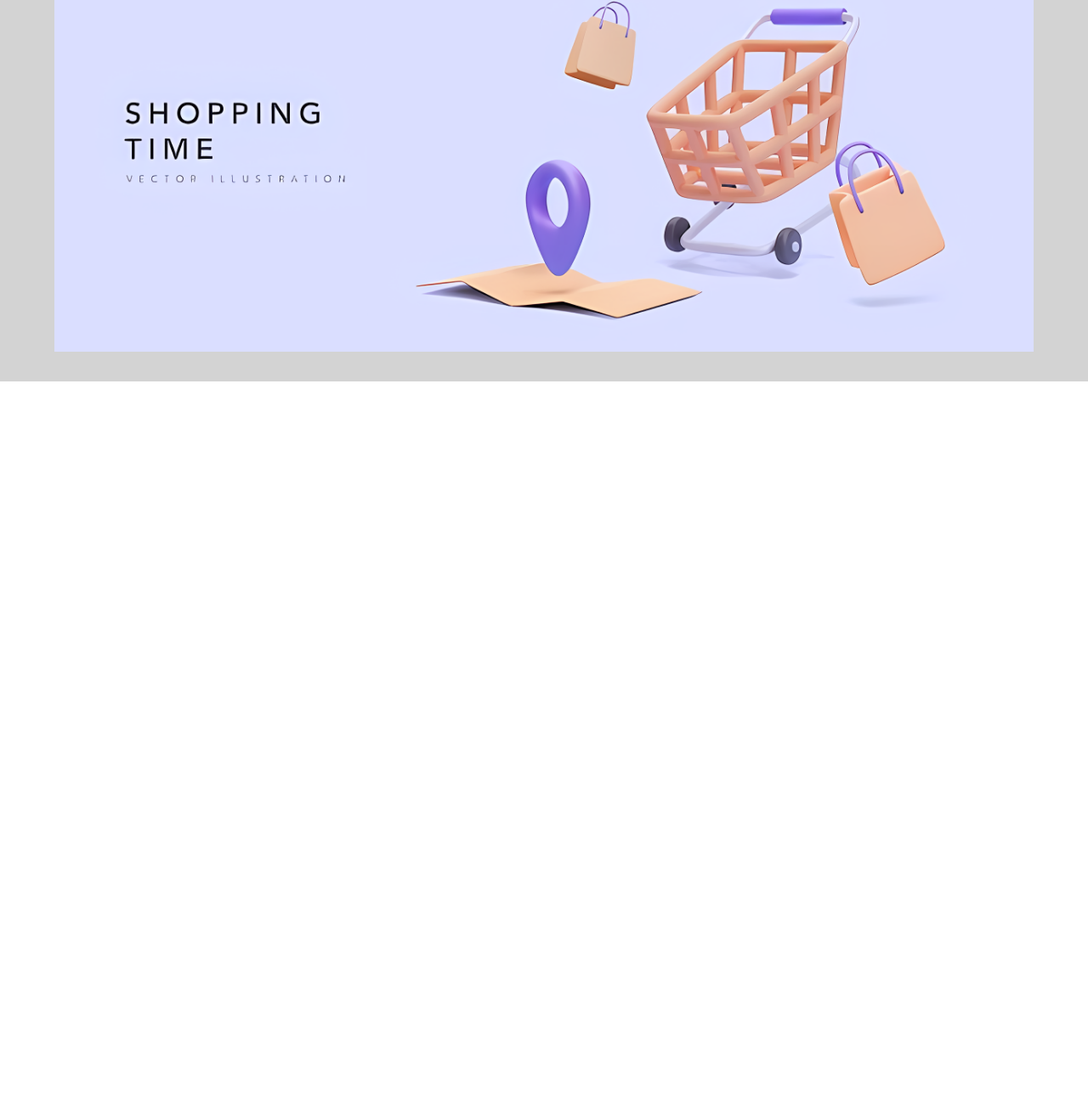
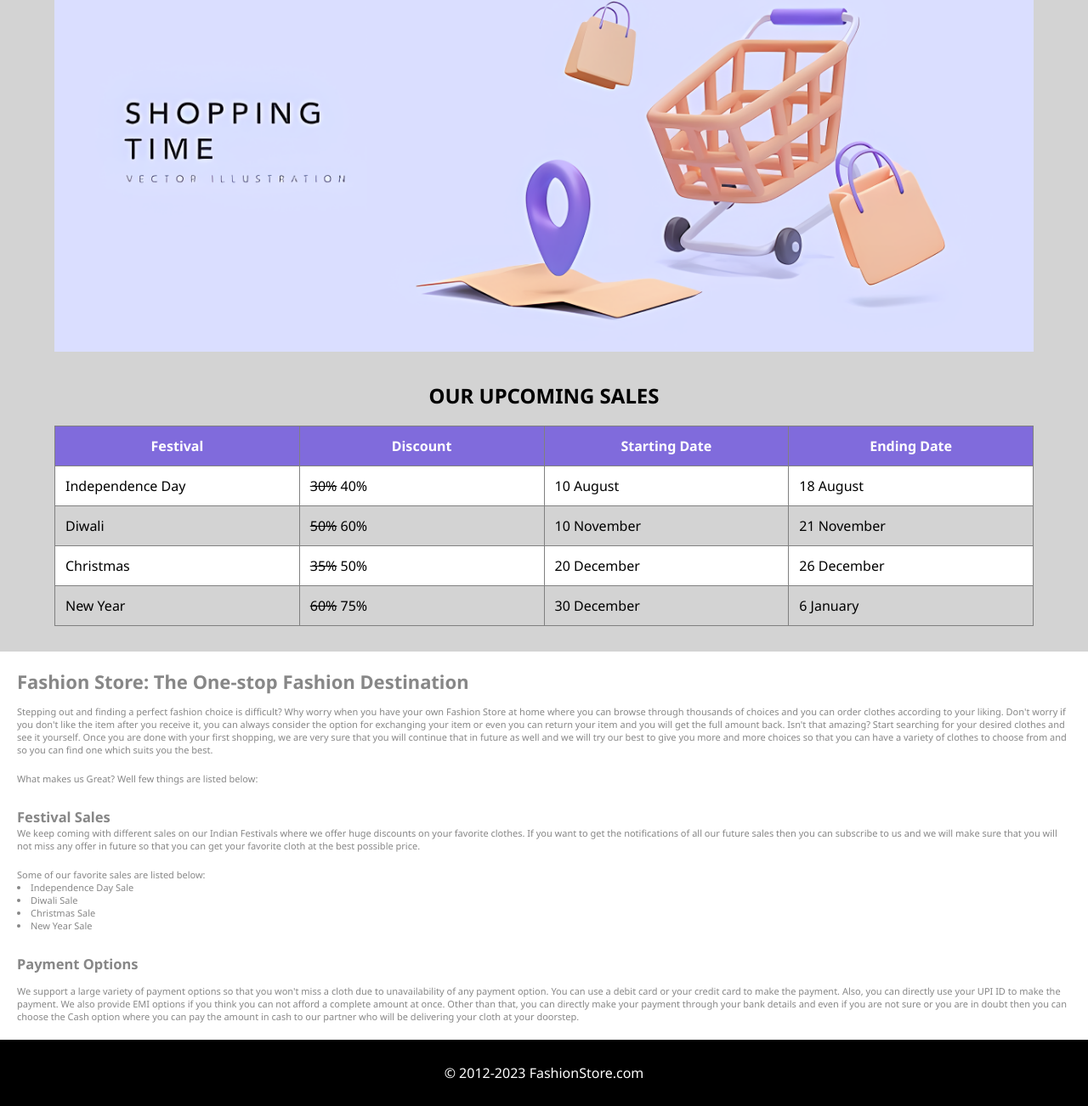
Before and after one commit to EPadronU/epadronu.github.com, a plain HTML site: page portfolio/html-css/codechef/make-your-own-fashion-store/index.html in a window 1280 px wide. Shown: the part 303-1605 px from the top of the page at 85% size. Before the commit the page ends 800 px from the top, so only its background shows below. Drawn offline with Linux system fonts and the light colour scheme.

Commit message:
Finish the make-your-own-fashion-store project

```diff
--- a/portfolio/html-css/codechef/make-your-own-fashion-store/css/style.css
+++ b/portfolio/html-css/codechef/make-your-own-fashion-store/css/style.css
@@ -60,7 +60,7 @@ header nav ul li figure {
 
 header nav ul li figure img {
   display: block;
-  height: 4rem;
+  height: 2rem;
   margin: 0 auto;
 }
 
@@ -76,7 +76,107 @@ header nav ul li figure figcaption {
 
 .shopping-container img {
   height: 100%;
-  width: 100vw;
+  width: 100%;
+}
+
+.sales {
+  background-color: lightgrey;
+  padding-bottom: 1.875rem;
+}
+
+.sales h2 {
+  text-align: center;
+  margin-bottom: 1.1875rem;
+}
+
+.sales table {
+  border-collapse: collapse;
+  margin: auto;
+  table-layout: fixed;
+  width: 100%;
+}
+
+.sales thead {
+  background-color: #806BDC;
+  color: white;
+  visibility: collapse;
+}
+
+.sales tbody tr:nth-child(odd) {
+  background-color: white;
+}
+
+.sales tr {
+  border: 1px solid grey;
+  display: flex;
+  flex-wrap: wrap;
+}
+
+.sales tr+tr {
+  margin-top: 1rem;
+}
+
+.sales :is(th, td) {
+  border: 1px solid grey;
+  padding: 0.75rem;
+}
+
+.sales th {
+  flex: 1 1 25%;
+}
+
+.sales td {
+  flex: 1 1 50%;
+  position: relative;
+  padding-top: 1.4rem;
+}
+
+.sales td::before {
+  background-color: #806BDC;
+  border-bottom-left-radius: 20px;
+  color: white;
+  content: attr(data-column);
+  font-size: 0.8rem;
+  font-weight: bold;
+  opacity: 0.9;
+  padding: 0 0.2rem 0.2rem 0.6rem;
+  position: absolute;
+  right: 0;
+  top: 0;
+}
+
+main {
+  color: #878787;
+  font-size: 0.6875rem;
+  margin: 1.25rem;
+}
+
+main h1 {
+  font-size: 1.375rem;
+  margin: 0.8125rem 0;
+}
+
+main h2 {
+  margin: 1.625rem 0 0 0;
+}
+
+main p+p {
+  margin-top: 1.1875rem;
+}
+
+main ul li {
+  list-style-position: inside;
+}
+
+main .payment-options {
+  margin-bottom: 0.8125rem;
+}
+
+footer {
+  background-color: black;
+  color: white;
+  line-height: 4.875;
+  text-align: center;
 }
 
 @media screen and (min-width: 481px) {
@@ -84,7 +184,32 @@ header nav ul li figure figcaption {
     min-width: revert;
   }
 
+  header nav ul li figure img {
+    height: 4rem;
+  }
+
   .shopping-container img {
-    width: 90vw;
+    width: 90%;
+  }
+
+  .sales table {
+    width: 90%;
+  }
+
+  .sales thead {
+    visibility: visible;
+  }
+
+  .sales tr {
+    display: revert;
+  }
+
+  .sales td {
+    padding-top: 0.75rem;
+  }
+
+  .sales td::before {
+    background-color: revert;
+    content: "";
   }
 }
--- a/portfolio/html-css/codechef/make-your-own-fashion-store/index.html
+++ b/portfolio/html-css/codechef/make-your-own-fashion-store/index.html
@@ -67,18 +67,113 @@
     </nav>
   </header>
 
-  <main>
+  <aside>
     <div class="shopping-container">
       <a href="">
         <img
           srcset="https://cdn.codechef.com/download/Contest+images/ROTEST/shopingtime.jpeg 600w, assets/images/shopingtime-2500.jpeg 2500w"
           sizes="(max-width: 700px) 600px, 2500px"
-          src="https://cdn.codechef.com/download/Contest+images/ROTEST/shopingtime.jpeg" alt="Shopping time"
-          width="626"
+          src="https://cdn.codechef.com/download/Contest+images/ROTEST/shopingtime.jpeg" alt="Shopping time" width="626"
           height="268">
       </a>
     </div>
+
+    <div class="sales">
+      <h2>OUR UPCOMING SALES</h2>
+
+      <table>
+        <thead>
+          <tr>
+            <th>Festival</th>
+            <th>Discount</th>
+            <th>Starting Date</th>
+            <th>Ending Date</th>
+          </tr>
+        </thead>
+        <tbody>
+          <tr>
+            <td data-column="Festival">Independence Day</td>
+            <td data-column="Discount"><s>30%</s> 40%</td>
+            <td data-column="Starting Date">10 August</td>
+            <td data-column="Ending Date">18 August</td>
+          </tr>
+          <tr>
+            <td data-column="Festival">Diwali</td>
+            <td data-column="Discount"><s>50%</s> 60%</td>
+            <td data-column="Starting Date">10 November</td>
+            <td data-column="Ending Date">21 November</td>
+          </tr>
+          <tr>
+            <td data-column="Festival">Christmas</td>
+            <td data-column="Discount"><s>35%</s> 50%</td>
+            <td data-column="Starting Date">20 December</td>
+            <td data-column="Ending Date">26 December</td>
+          </tr>
+          <tr>
+            <td data-column="Festival">New Year</td>
+            <td data-column="Discount"><s>60%</s> 75%</td>
+            <td data-column="Starting Date">30 December</td>
+            <td data-column="Ending Date">6 January</td>
+          </tr>
+        </tbody>
+      </table>
+    </div>
+  </aside>
+
+  <main>
+    <article>
+      <h1>
+        Fashion Store: The One-stop Fashion Destination
+      </h1>
+      <p>
+        Stepping out and finding a perfect fashion choice is difficult? Why worry when you have your own Fashion Store
+        at home where you can browse through thousands of choices and you can order clothes according to your liking.
+        Don't worry if you don't like the item after you receive it, you can always consider the option for exchanging
+        your item or even you can return your item and you will get the full amount back. Isn't that amazing? Start
+        searching for your desired clothes and see it yourself. Once you are done with your first shopping, we are very
+        sure that you will continue that in future as well and we will try our best to give you more and more choices so
+        that you can have a variety of clothes to choose from and so you can find one which suits you the
+        best.
+      </p>
+      <p>
+        What makes us Great? Well few things are listed below:
+      </p>
+      <section>
+        <h2>Festival Sales</h2>
+        <p>
+          We keep coming with different sales on our Indian Festivals where we offer huge discounts on your favorite
+          clothes. If you want to get the notifications of all our future sales then you can subscribe to us and we will
+          make sure that you will not miss any offer in future so that you can get your favorite cloth at the best
+          possible price.
+        </p>
+        <p>
+          Some of our favorite sales are listed below:
+        </p>
+        <ul>
+          <li>Independence Day Sale</li>
+          <li>Diwali Sale</li>
+          <li>Christmas Sale</li>
+          <li>New Year Sale</li>
+        </ul>
+      </section>
+      <section>
+        <h2 class="payment-options">Payment Options</h2>
+        <p>
+          We support a large variety of payment options so that you won't miss a cloth due to unavailability of any
+          payment option. You can use a debit card or your credit card to make the payment. Also, you can directly use
+          your UPI ID to make the payment. We also provide EMI options if you think you can not afford a complete amount
+          at once. Other than that, you can directly make your payment through your bank details and even if you are not
+          sure or you are in doubt then you can choose the Cash option where you can pay the amount in cash to our
+          partner
+          who will be delivering your cloth at your doorstep.
+        </p>
+      </section>
+    </article>
   </main>
+
+  <footer>
+    &#169; 2012-2023 FashionStore.com
+  </footer>
 </body>
 
 </html>
```
